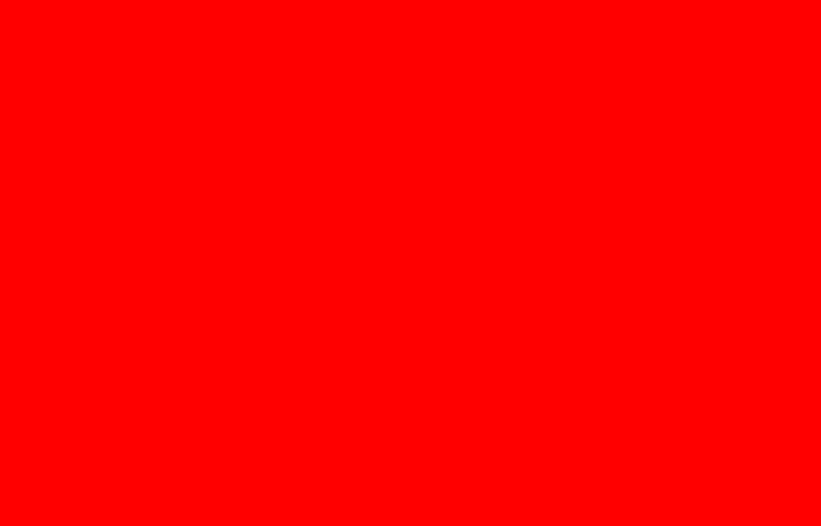
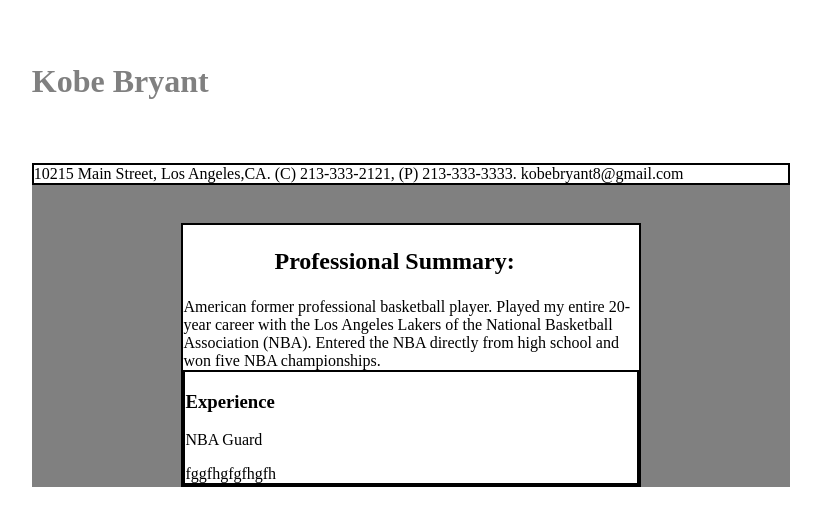
Before and after one commit to luisgranger/ACA_web101_Luis_Granger, a plain HTML site: page src/wireframes/wireframe.html in a window 1280 px wide. Shown: the whole page, without its empty margins (229-1050 px from the left). Drawn offline with Linux system fonts and the light colour scheme.

Commit message:
Building Kobe Bryant Resume

```diff
--- a/src/wireframes/styles.css
+++ b/src/wireframes/styles.css
@@ -1,3 +1,35 @@
 *{
-  background-color:red
+  background-color: white
 }
+h1{
+  color: grey;
+  width: 60%;
+  margin: 5% auto;
+}
+h2{
+  color: black;
+  width: 60%;
+  margin: 5% auto;
+
+}
+main{
+  background-color: grey;
+  width: 60%;
+  margin: 5% auto;
+
+}
+nav{
+  border: 2px solid black;
+
+}
+section{
+  border: 2px solid black;
+
+}
+div{
+  background-color: white;
+width: 60%;
+margin: 5% auto;
+border: 2px solid black;
+
+}
--- a/src/wireframes/wireframe.html
+++ b/src/wireframes/wireframe.html
@@ -7,6 +7,24 @@
 <link rel="stylesheet" href="styles.css">
 </head>
 <body>
+  <header>
+    <h1>Kobe Bryant</h1>
+  </header>
+  <main>
+    <nav>
+      10215 Main Street, Los Angeles,CA. (C) 213-333-2121, (P) 213-333-3333. kobebryant8@gmail.com</nav>
+<div> <h2>Professional Summary:</h2>
+  American former professional basketball player. Played my entire 20-year career with the Los Angeles Lakers of the National Basketball Association (NBA). Entered the NBA directly from high school and won five NBA championships.
+    <section>
+  <article>
+  <h3>Experience</h3>
+  <p>NBA Guard</p>
+fggfhgfgfhgfh
+</article>
+
+</section>
+</div>
+  </main>
 
 </body>
 </html>
```
